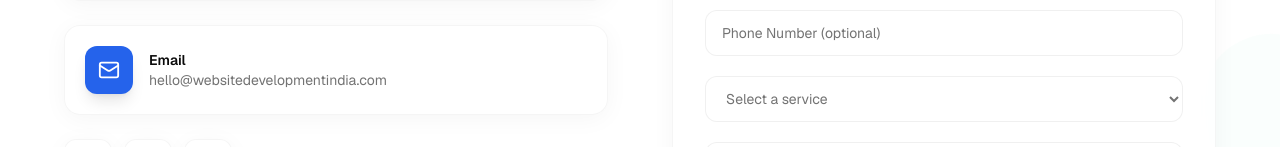
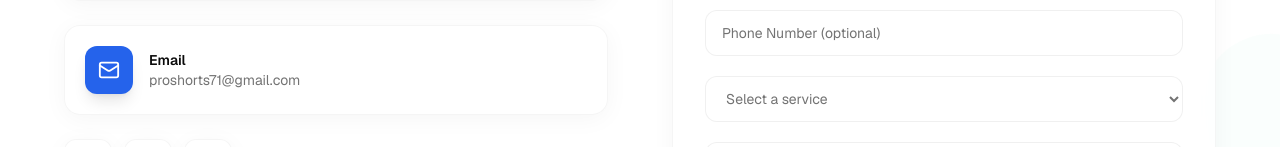
Before and after one commit to Prockoleck/portfolio2, a Next.js app: page / in a window 1280 px wide. Shown: the part 6728-6875 px from the top of the page. Built offline with nearby package versions, Linux system fonts and the light colour scheme.

Commit message:
Update email to proshorts71@gmail.com

```diff
--- a/src/components/ContactSection.tsx
+++ b/src/components/ContactSection.tsx
@@ -82,14 +82,14 @@ export default function ContactSection() {
                 </div>
               </a>
 
-              <a href="mailto:hello@websitedevelopmentindia.com"
+              <a href="mailto:proshorts71@gmail.com"
                 className="glass-card group flex items-center gap-4 rounded-2xl p-5 transition-all duration-300 hover:-translate-y-0.5 hover:shadow-lg">
                 <div className="flex h-12 w-12 items-center justify-center rounded-xl bg-primary text-white shadow-lg">
                   <Mail size={22} />
                 </div>
                 <div>
                   <p className="text-sm font-semibold">Email</p>
-                  <p className="text-sm text-muted">hello@websitedevelopmentindia.com</p>
+                  <p className="text-sm text-muted">proshorts71@gmail.com</p>
                 </div>
               </a>
 
```
